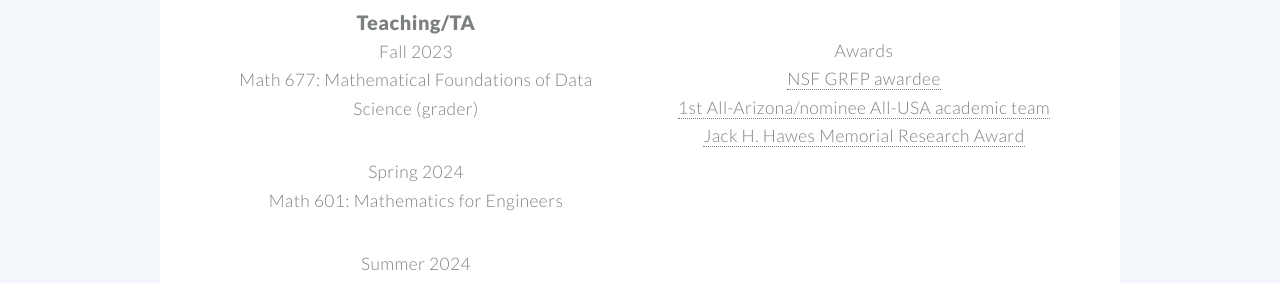
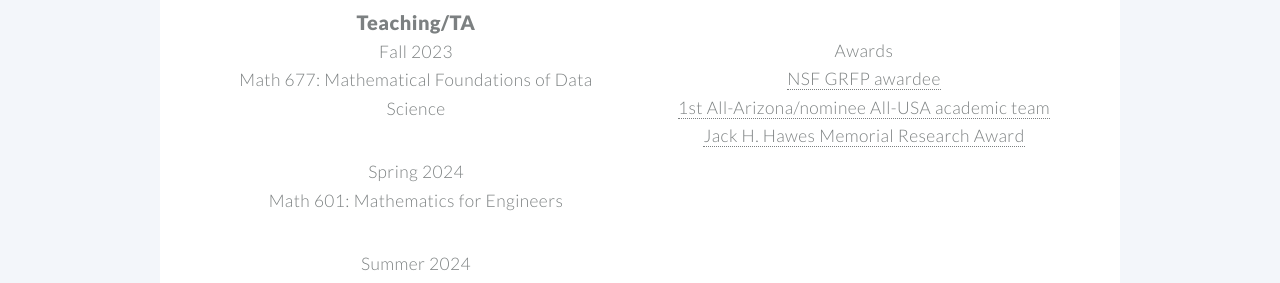
Before and after one commit to jben33/jben33.github.io, a Jekyll site: the page built from index.md, in a window 1280 px wide and 900 px high, scrolled down 3764 px. Shown: the part 191-474 px from the top of the window. Built offline with Jekyll 4.4.1, drawn with Linux system fonts in a browser that asks for light colours.

Commit message:
Update example4.html

```diff
--- a/_includes/example4.html
+++ b/_includes/example4.html
@@ -9,7 +9,7 @@
 <h1>Teaching/TA </h1>
 
 <ul> Fall 2023
-    <li>Math 677: Mathematical Foundations of Data Science (grader)</li>
+    <li>Math 677: Mathematical Foundations of Data Science </li>
 </ul>
 
 <ul> Spring 2024
```
